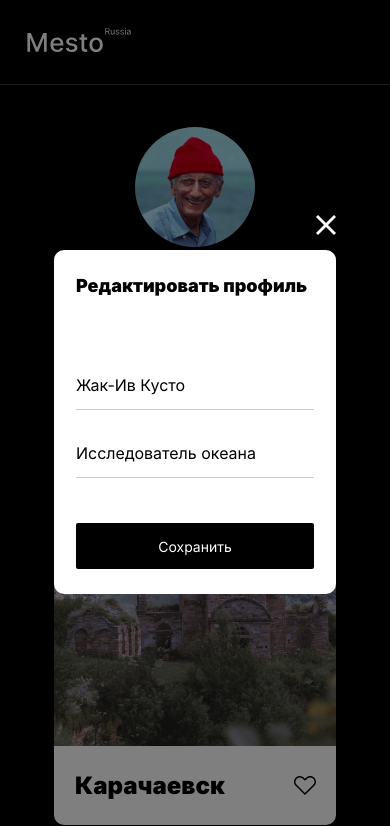
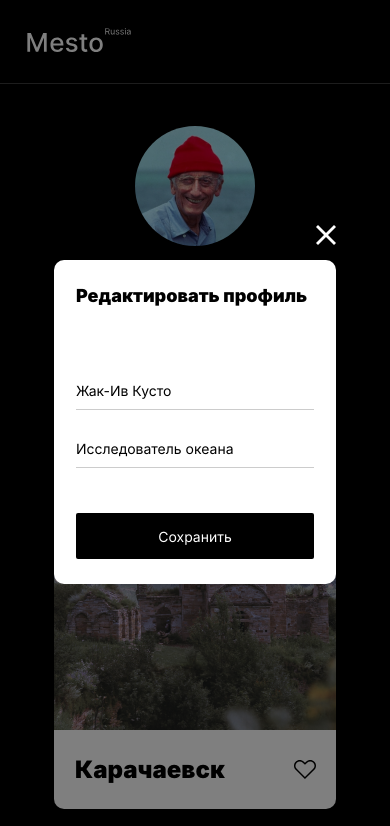
Before and after one commit to mimoyo/mesto, a plain HTML site: page index.html in a window 390 px wide. Both pictures are taken after a click on the button 293 px from the left and 289 px from the top of the page. Shown: the top 826 px of the page. Drawn offline with Linux system fonts and the light colour scheme.

Commit message:
Hotfixed layot

```diff
--- a/blocks/card/__image/card__image.css
+++ b/blocks/card/__image/card__image.css
@@ -1,4 +1,4 @@
 .card__image {
   display: block;
-  object-fit: contain;
+  object-fit: cover;
 }
--- a/blocks/cards/cards.css
+++ b/blocks/cards/cards.css
@@ -7,3 +7,16 @@
   justify-items: center;
   gap: 20px 17px;
 }
+
+@media screen and (max-width: 890px) {
+  .cards {
+    margin: 0 27px;
+  }
+}
+
+@media screen and (max-width: 635px) {
+  .cards {
+    margin: 0;
+    padding-top: 36px;
+  }
+}
--- a/blocks/footer/footer.css
+++ b/blocks/footer/footer.css
@@ -3,6 +3,12 @@
   margin: 0 auto;
   padding-top: 66px;
   padding-bottom: 56px;
+}
+
+@media screen and (max-width: 890px) {
+  .footer {
+    margin: 0 27px;
+  }
 }
 
 @media screen and (max-width:625px) {
--- a/blocks/form/__input/form__input.css
+++ b/blocks/form/__input/form__input.css
@@ -1,7 +1,8 @@
 .form__input {
   max-width: 358px;
-  min-height: 27px;
   padding: 0 0 10px;
+  font-size: 14px;
+  line-height: 17px;
   border:  none;
   border-bottom: 1px solid rgba(0, 0, 0, 0.2);
 }
--- a/blocks/form/__submit/form__submit.css
+++ b/blocks/form/__submit/form__submit.css
@@ -14,7 +14,7 @@
 }
 
 .form__submit:hover {
-  opacity: 0.6;
+  opacity: 80%;
 }
 
 @media screen and (max-width: 625px) {
--- a/blocks/form/__title/form__title.css
+++ b/blocks/form/__title/form__title.css
@@ -1,6 +1,6 @@
 .form__title {
   max-width: 358px;
-  margin-bottom: 48px;
+  margin: 0 0 54px;
   font-size: 24px;
   font-weight: 900;
   line-height: 29px;
--- a/blocks/header/__logo/header__logo.css
+++ b/blocks/header/__logo/header__logo.css
@@ -1,7 +1,13 @@
+.header__logo {
+  display: block;
+  padding-bottom: 41px;
+}
+
 @media screen and (max-width: 890px) {
   .header__logo {
     width: 104px;
     height: 24px;
     padding-left: 27px;
+    padding-bottom: 31px;
   }
 }
--- a/blocks/header/header.css
+++ b/blocks/header/header.css
@@ -1,6 +1,5 @@
 .header {
   max-width: 880px;
-  min-height: 74px;
   margin: 0 auto;
   padding-top: 45px;
   border-bottom: 1px solid rgba(84, 84, 84, 0.7);
@@ -8,7 +7,6 @@
 
 @media screen and (max-width: 890px) {
   .header {
-    min-height: 56px;
     padding-top: 28px;
   }
 }
--- a/blocks/profile/__add-button/profile__add-button.css
+++ b/blocks/profile/__add-button/profile__add-button.css
@@ -17,5 +17,6 @@
 @media screen and (max-width: 625px) {
   .profile__add-button {
     width: 100%;
+    background-image: url('../../../images/add__button-mobile.svg');
   }
 }
--- a/blocks/profile/__avatar/profile__avatar.css
+++ b/blocks/profile/__avatar/profile__avatar.css
@@ -1,5 +1,6 @@
 .profile__avatar {
   width: 120px;
   height: 120px;
+  object-fit: cover;
   border-radius: 50%;
 }
--- a/blocks/profile/__text/profile__text.css
+++ b/blocks/profile/__text/profile__text.css
@@ -1,6 +1,5 @@
 .profile__text {
   max-width: 336px;
-  max-height: 77px;
   display: grid;
   grid-template-areas:
   "title button"
@@ -9,9 +8,14 @@
   gap: 7px 18px;
 }
 
+@media screen and (max-width: 700px) {
+  .profile__text {
+    max-width: 282px;
+  }
+}
+
  @media screen and (max-width: 625px) {
   .profile__text {
-    width: 100%;
     grid-template-areas:
     "title button"
     "text text";
--- a/blocks/profile/profile.css
+++ b/blocks/profile/profile.css
@@ -10,11 +10,17 @@
   }
 }
 
+@media screen and (max-width: 700px) {
+  .profile {
+    column-gap: 10px;
+  }
+}
+
 @media screen and (max-width: 625px)  {
   .profile {
     max-width: 282px;
     margin: 0 auto;
     flex-direction: column;
-    row-gap: 33px;
+    gap: 33px 0;
   }
 }
--- a/index.html
+++ b/index.html
@@ -19,52 +19,52 @@
           <div class="profile__text">
             <h1 class="profile__title">Жак-Ив Кусто</h1>
             <p class="profile__subtitle">Исследователь океана</p>
-            <button class="profile__edit-button" type="button"></button>
+            <button class="profile__edit-button" type="button" aria-label="Edit"></button>
           </div>
         </div>
-        <button class="profile__add-button"></button>
+        <button class="profile__add-button" type="button" aria-label="Add"></button>
       </section>
       <section class="cards">
         <article class="card">
           <img src="./images/card1.png" alt="Карачаевск" class="card__image">
           <div class="card__info">
             <h2 class="card__title">Карачаевск</h2>
-            <button class="card__like"></button>
+            <button class="card__like" type="button" aria-label="Like"></button>
           </div>
         </article>
         <article class="card">
           <img src="./images/card2.png" alt="Гора Эльбрус" class="card__image">
           <div class="card__info">
             <h2 class="card__title">Гора Эльбрус</h2>
-            <button class="card__like"></button>
+            <button class="card__like" type="button" aria-label="Like"></button>
           </div>
         </article>
         <article class="card">
           <img src="./images/card3.png" alt="Домбай" class="card__image">
           <div class="card__info">
             <h2 class="card__title">Домбай</h2>
-            <button class="card__like"></button>
+            <button class="card__like" type="button" aria-label="Like"></button>
           </div>
         </article>
         <article class="card">
           <img src="./images/card2.png" alt="Гора Эльбрус" class="card__image">
           <div class="card__info">
             <h2 class="card__title">Гора Эльбрус</h2>
-            <button class="card__like"></button>
+            <button class="card__like" type="button" aria-label="Like"></button>
           </div>
         </article>
         <article class="card">
           <img src="./images/card3.png" alt="Домбай" class="card__image">
           <div class="card__info">
             <h2 class="card__title">Домбай</h2>
-            <button class="card__like"></button>
+            <button class="card__like" type="button" aria-label="Like"></button>
           </div>
         </article>
         <article class="card">
           <img src="./images/card1.png" alt="Карачаево-Черкессия" class="card__image">
           <div class="card__info">
             <h2 class="card__title">Карачаево-Черкессия</h2>
-            <button class="card__like"></button>
+            <button class="card__like" type="button" aria-label="Like"></button>
           </div>
         </article>
       </section>
@@ -75,17 +75,17 @@
   </div>
   <div class="popup">
     <div class="popup__container">
-      <button class="popup__close-button" type="button"></button>
-      <form action="" class="form">
+      <button class="popup__close-button" type="button" aria-label="Close"></button>
+      <form class="form" action="#" name="editForm">
+        <h2 class="form__title">Редактировать профиль</h2>
         <fieldset class="form__container">
-          <legend class="form__title">Редактировать профиль</legend>
-          <input type="text" class="form__input form__input_name">
-          <input type="text" class="form__input form__input_job">
-          <button class="form__submit" type="submit">Сохранить</button>
+          <input type="text" class="form__input form__input_value_name" name="userName" placeholder="Введите имя" required>
+          <input type="text" class="form__input form__input_value_job" name="userJob" placeholder="О себе" required>
         </fieldset>
+        <button class="form__submit" type="submit" aria-label="Save">Сохранить</button>
       </form>
     </div>
   </div>
-  <script src="./js/index.js"></script>
+  <script src="./scripts/index.js"></script>
 </body>
 </html>
--- a/js/index.js
+++ b/scripts/index.js
@@ -5,14 +5,14 @@ const popupCloseButton = body.querySelector('.popup__close-button');
 const profileTitle = body.querySelector('.profile__title');
 const profileSubtitle = body.querySelector('.profile__subtitle');
 const formElement = body.querySelector('.form');
-const inputName = body.querySelector('.form__input_name');
-const inputJob = body.querySelector('.form__input_job');
+const inputName = body.querySelector('.form__input_value_name');
+const inputJob = body.querySelector('.form__input_value_job');
 
 
 const openPopup = () => {
-  popup.classList.add('popup_opened');
   inputName.value = profileTitle.textContent;
   inputJob.value = profileSubtitle.textContent;
+  popup.classList.add('popup_opened');
 }
 
 const closePopup = () => {
```
Also changed, not shown: images/add__button-mobile.svg (added).
